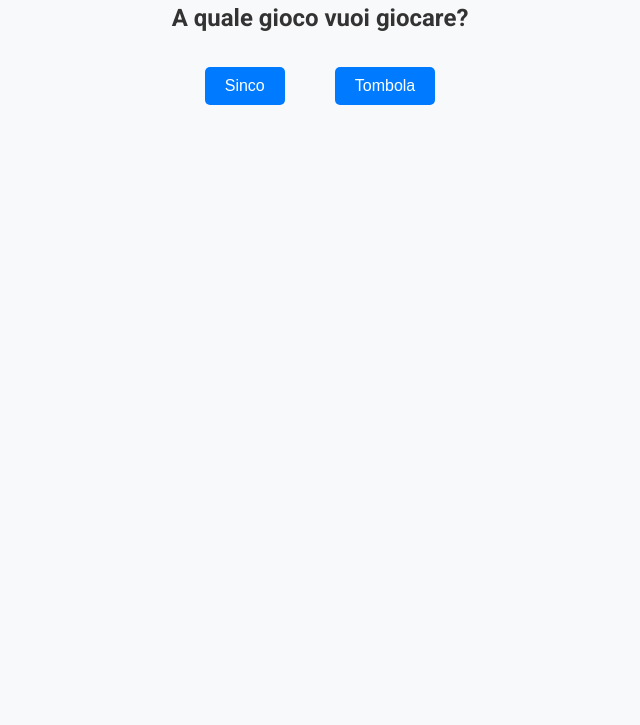
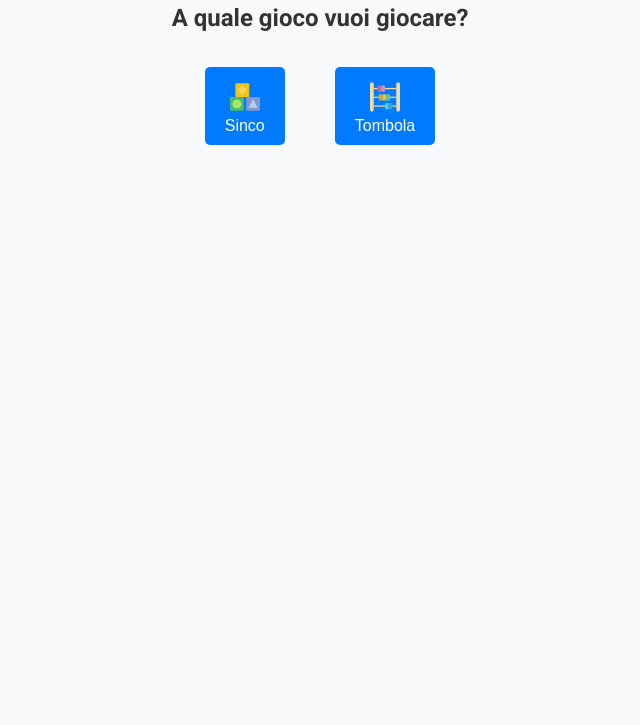
Before and after one commit to filipposiano/christmas-games, a plain HTML site: page index.html in a window 1280 px wide. Shown: the part 75-800 px from the top of the page, without its empty margins (320-960 px from the left). Drawn offline with Linux system fonts and the light colour scheme.

Commit message:
icone home

```diff
--- a/index.html
+++ b/index.html
@@ -11,8 +11,8 @@
   <h1>Benvenuto nel Calcolatore Giochi</h1>
   <h2>A quale gioco vuoi giocare?</h2>
   <div class="menu">
-    <button onclick="location.href='sinco.html'" class="homepage-buttons">Sinco</button>
-    <button onclick="location.href='tombola.html'" class="homepage-buttons">Tombola</button>
+    <button onclick="location.href='sinco.html'" class="homepage-buttons"><img src="img/cubes-svgrepo-com.svg" alt="cubi-sinco" class="game-icon">Sinco</button>
+    <button onclick="location.href='tombola.html'" class="homepage-buttons"><img src="img/abacus-svgrepo-com.svg" alt="abaco-tombola" class="game-icon">Tombola</button>
   </div>
 </body>
 </html>
--- a/styles.css
+++ b/styles.css
@@ -170,3 +170,11 @@ button:hover {
     justify-content: center;
     text-align: center;
 }
+
+.game-icon {
+    max-width: 30px;
+    display: block;
+    align-items: center;
+    margin: 0 auto;
+    padding: 5px;
+}
```
